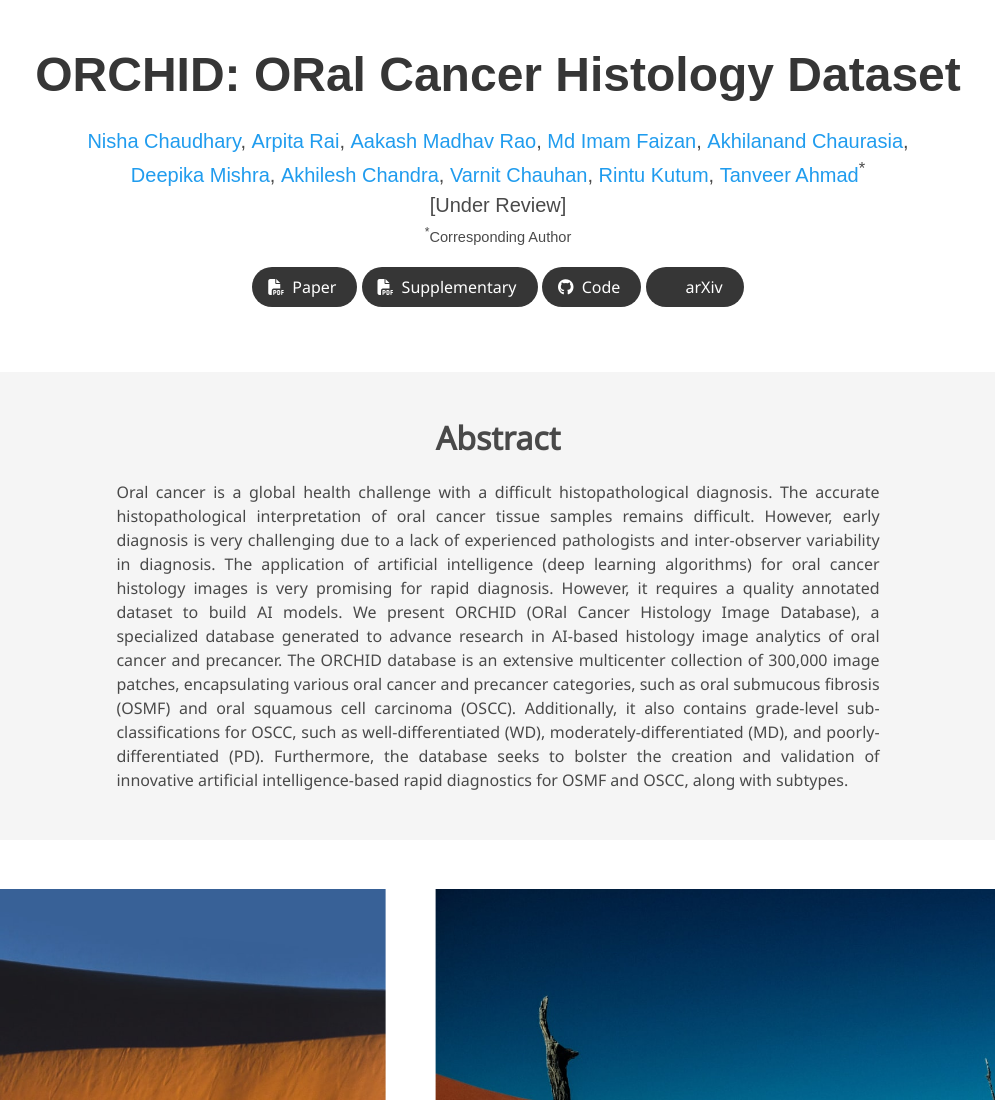
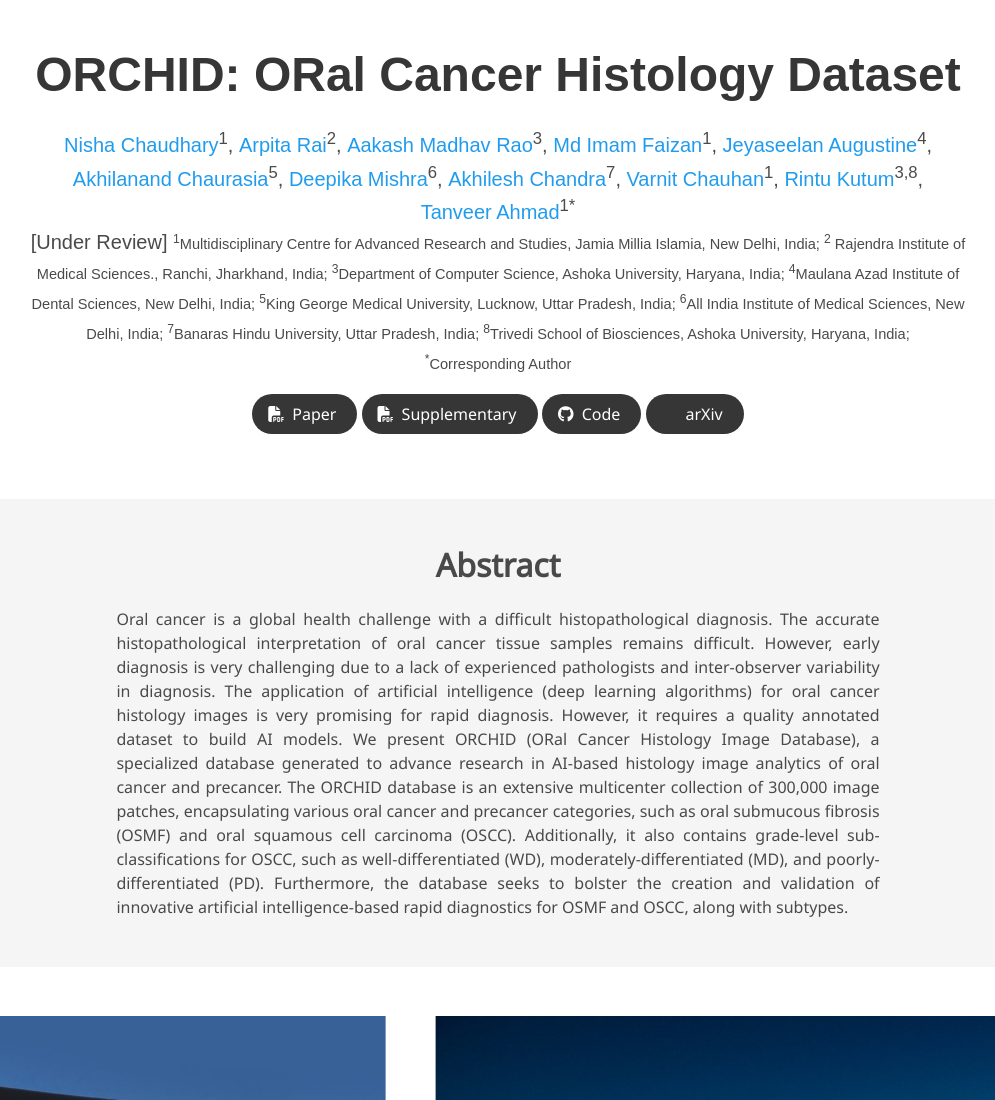
Before and after one commit to ai-orchid/ORCHID-web, a plain HTML site: page index.html in a window 1280 px wide. Shown: the top 1100 px of the page, without its empty margins (142-1137 px from the left). Drawn offline with nearby package versions, Linux system fonts and the light colour scheme; some icons are missing; a web font is replaced by a local one.

Commit message:
Added authorlist

```diff
--- a/index.html
+++ b/index.html
@@ -55,21 +55,22 @@
             <h1 class="title is-1 publication-title">ORCHID: ORal Cancer Histology Dataset</h1>
             <div class="is-size-5 publication-authors">
               <!-- Paper authors -->
-              <span class="author-block"><a href="FIRST AUTHOR PERSONAL LINK" target="_blank">Nisha Chaudhary</a>,</span>
-                <span class="author-block"><a href="SECOND AUTHOR PERSONAL LINK" target="_blank">Arpita Rai</a>,</span>
-                  <span class="author-block"><a href="THIRD AUTHOR PERSONAL LINK" target="_blank">Aakash Madhav Rao</a>,</span>
-                  <span class="author-block"><a href="THIRD AUTHOR PERSONAL LINK" target="_blank">Md Imam Faizan</a>,</span>
-                  <span class="author-block"><a href="THIRD AUTHOR PERSONAL LINK" target="_blank">Akhilanand Chaurasia</a>,</span>
-                  <span class="author-block"><a href="THIRD AUTHOR PERSONAL LINK" target="_blank">Deepika Mishra</a>,</span>
-                  <span class="author-block"><a href="THIRD AUTHOR PERSONAL LINK" target="_blank">Akhilesh Chandra</a>,</span>
-                  <span class="author-block"><a href="THIRD AUTHOR PERSONAL LINK" target="_blank">Varnit Chauhan</a>,</span>
-                  <span class="author-block"><a href="THIRD AUTHOR PERSONAL LINK" target="_blank">Rintu Kutum</a>,</span>
-                  <span class="author-block"><a href="THIRD AUTHOR PERSONAL LINK" target="_blank">Tanveer Ahmad</a><sup>*</sup></span>
+              <span class="author-block"><a href="FIRST AUTHOR PERSONAL LINK" target="_blank">Nisha Chaudhary</a><sup>1</sup>,</span>
+                <span class="author-block"><a href="SECOND AUTHOR PERSONAL LINK" target="_blank">Arpita Rai</a><sup>2</sup>,</span>
+                  <span class="author-block"><a href="THIRD AUTHOR PERSONAL LINK" target="_blank">Aakash Madhav Rao</a><sup>3</sup>,</span>
+                  <span class="author-block"><a href="THIRD AUTHOR PERSONAL LINK" target="_blank">Md Imam Faizan</a><sup>1</sup>,</span>
+                  <span class="author-block"><a href="THIRD AUTHOR PERSONAL LINK" target="_blank">Jeyaseelan Augustine</a><sup>4</sup>,</span>
+                  <span class="author-block"><a href="THIRD AUTHOR PERSONAL LINK" target="_blank">Akhilanand Chaurasia</a><sup>5</sup>,</span>
+                  <span class="author-block"><a href="THIRD AUTHOR PERSONAL LINK" target="_blank">Deepika Mishra</a><sup>6</sup>,</span>
+                  <span class="author-block"><a href="THIRD AUTHOR PERSONAL LINK" target="_blank">Akhilesh Chandra</a><sup>7</sup>,</span>
+                  <span class="author-block"><a href="THIRD AUTHOR PERSONAL LINK" target="_blank">Varnit Chauhan</a><sup>1</sup>,</span>
+                  <span class="author-block"><a href="THIRD AUTHOR PERSONAL LINK" target="_blank">Rintu Kutum</a><sup>3,8</sup>,</span>
+                  <span class="author-block"><a href="THIRD AUTHOR PERSONAL LINK" target="_blank">Tanveer Ahmad</a><sup>1*</sup></span>
                   </div>
 
                   <div class="is-size-5 publication-authors">
                     <span class="author-block">[Under Review]</span>
-                    <span class="eql-cntrb"><small><br><sup>*</sup>Corresponding Author</small></span>
+                    <span class="eql-cntrb"> <small> <sup>1</sup>Multidisciplinary Centre for Advanced Research and Studies, Jamia Millia Islamia, New Delhi, India; <sup>2</sup> Rajendra Institute of Medical Sciences., Ranchi, Jharkhand, India; <sup>3</sup>Department of Computer Science, Ashoka University, Haryana, India; <sup>4</sup>Maulana Azad Institute of Dental Sciences, New Delhi, India; <sup>5</sup>King George Medical University, Lucknow, Uttar Pradesh, India; <sup>6</sup>All India Institute of Medical Sciences, New Delhi, India; <sup>7</sup>Banaras Hindu University, Uttar Pradesh, India; <sup>8</sup>Trivedi School of Biosciences, Ashoka University, Haryana, India; <br><sup>*</sup>Corresponding Author</small></span>
                   </div>
 
                   <div class="column has-text-centered">
```
